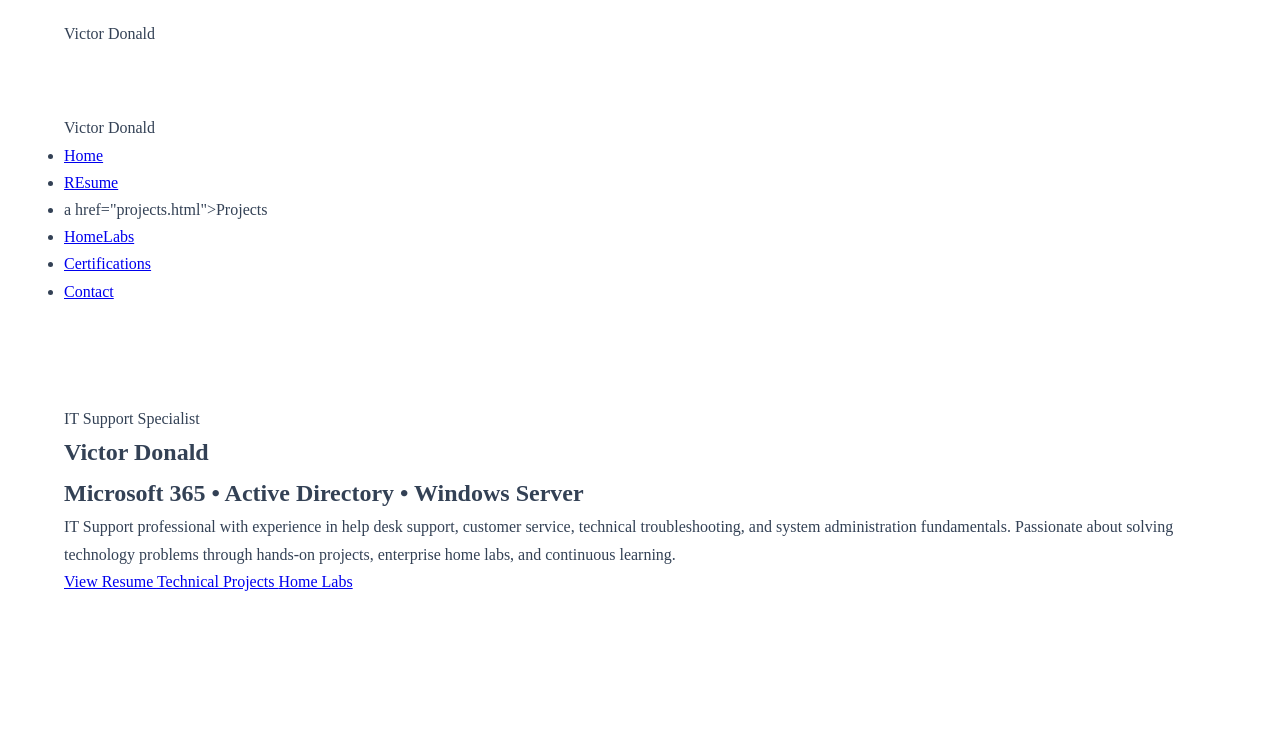
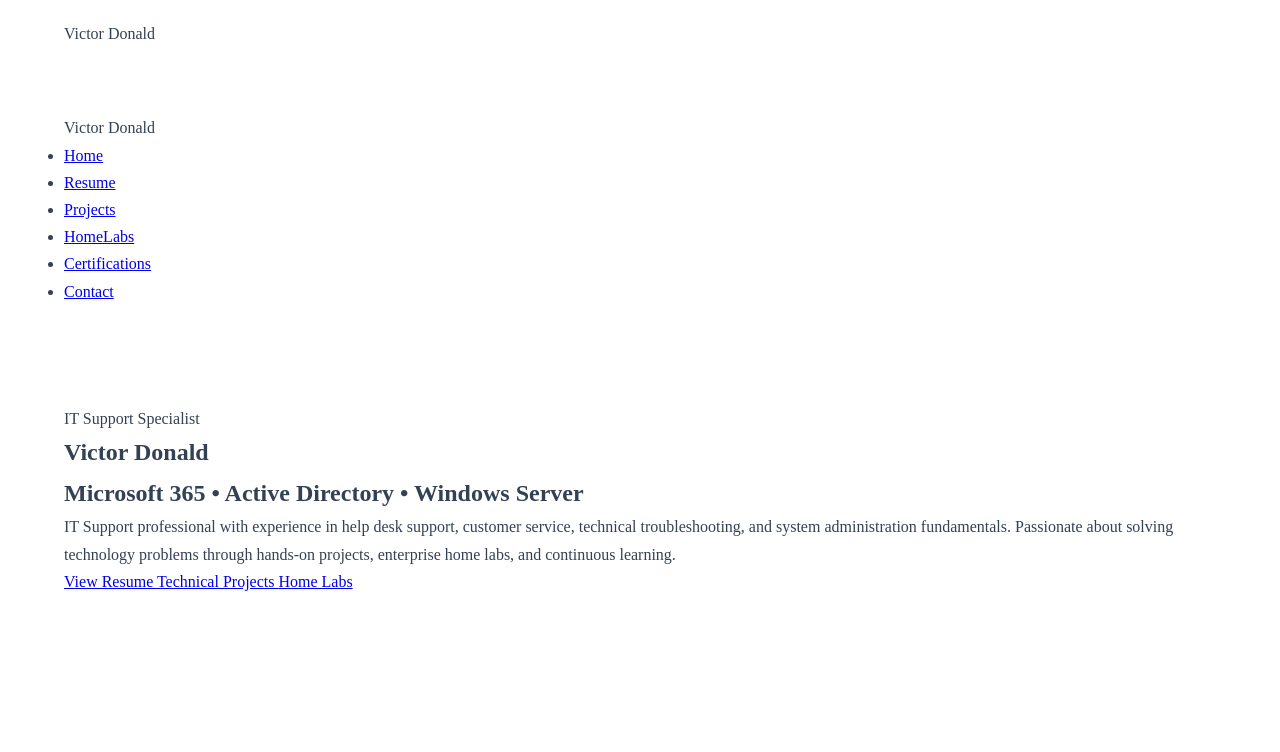
Before and after one commit to Victor-Donald/victor-donald.github.io, a plain HTML site: page index.html in a window 1280 px wide. Shown: the top 752 px of the page. Drawn offline with Linux system fonts and the light colour scheme.

Commit message:
Update index.html

```diff
--- a/index.html
+++ b/index.html
@@ -35,8 +35,8 @@
           </div>
           <ul>
             <li><a href="index.html">Home</a></li>
-            <li><a href="resume.html">REsume</a></li>
-            <li>a href="projects.html">Projects</a></li>
+            <li><a href="resume.html">Resume</a></li>
+            <li><a href="projects.html">Projects</a></li>
             <li> <a href="homelabs.html">HomeLabs</a></li>
             <li><a href="certifications.html">Certifications</a></li>
             <li><a href="contact.html">Contact</a></li>
```
